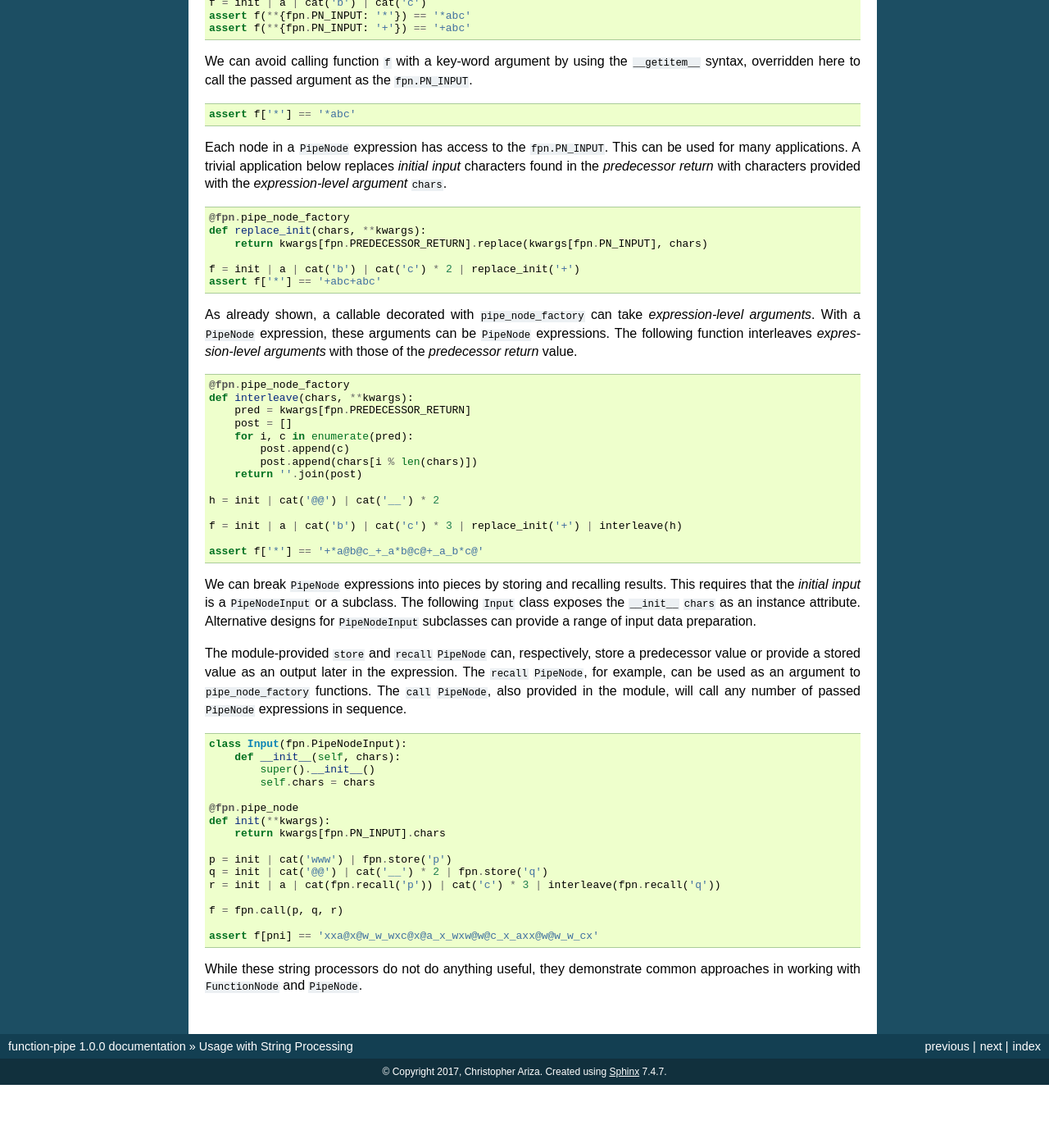
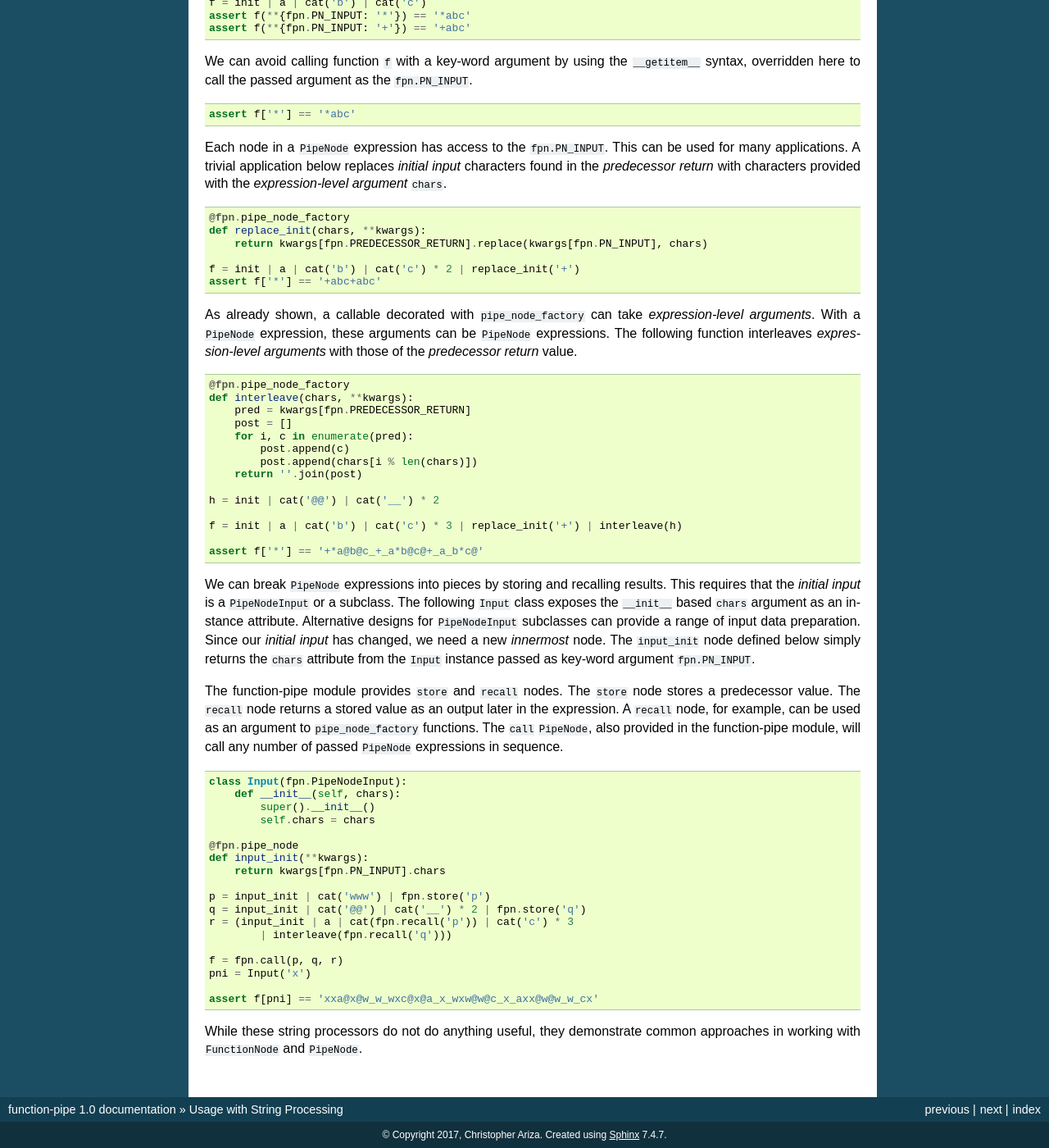
Before and after one commit to InvestmentSystems/function-pipe, a Sphinx documentation site: the page built from doc/source/usage_strings.rst, in a window 1280 px wide and 1400 px high, scrolled down 2981 px. Shown: the whole window at 82% size. Built offline with Sphinx 7.4.7, drawn with Linux system fonts in a browser that asks for light colours; before the commit the page ends 4304 px from its top, so only the background shows below that; some of the changed text lies outside the part shown.

Commit message:
updated docs, fixed typos

```diff
--- a/doc/source/conf.py
+++ b/doc/source/conf.py
@@ -49,9 +49,9 @@ copyright = '2017, Christopher Ariza'
 # built documents.
 #
 # The short X.Y version.
-version = '1.0.0'
+version = '1.0'
 # The full version, including alpha/beta/rc tags.
-release = '1.0.0'
+release = '1.0'
 
 # The language for content autogenerated by Sphinx. Refer to documentation
 # for a list of supported languages.
--- a/doc/source/usage_strings.py
+++ b/doc/source/usage_strings.py
@@ -153,11 +153,11 @@ def pn():
             self.chars = chars
 
     # we nee dot change our init function to read the chars attr
-    init = fpn.pipe_node(lambda **kwargs: kwargs[fpn.PN_INPUT].chars)
+    input_init = fpn.pipe_node(lambda **kwargs: kwargs[fpn.PN_INPUT].chars)
 
-    p = init | cat('www') | fpn.store('p')
-    q = init | cat('@@') | cat('__') * 2 | fpn.store('q')
-    r = init | a | cat(fpn.recall('p')) | cat('c') * 3 | interleave(fpn.recall('q'))
+    p = input_init | cat('www') | fpn.store('p')
+    q = input_init | cat('@@') | cat('__') * 2 | fpn.store('q')
+    r = input_init | a | cat(fpn.recall('p')) | cat('c') * 3 | interleave(fpn.recall('q'))
     f = fpn.call(p, q, r)
 
     pni = Input('x')
@@ -170,5 +170,5 @@ def pn():
 
 
 if __name__ == '__main__':
-    #fn()
+    fn()
     pn()
--- a/doc/source/usage_strings.rst
+++ b/doc/source/usage_strings.rst
@@ -196,9 +196,9 @@ As already shown, a callable decorated with ``pipe_node_factory`` can take *expr
     assert f['*'] == '+*a@b@c_+_a*b@c@+_a_b*c@'
 
 
-We can break ``PipeNode`` expressions into pieces by storing and recalling results. This requires that the *initial input* is a ``PipeNodeInput`` or a subclass. The following ``Input`` class exposes the ``__init__`` ``chars`` as an instance attribute. Alternative designs for ``PipeNodeInput`` subclasses can provide a range of input data preparation.
+We can break ``PipeNode`` expressions into pieces by storing and recalling results. This requires that the *initial input* is a ``PipeNodeInput`` or a subclass. The following ``Input`` class exposes the ``__init__`` based ``chars`` argument as an instance attribute. Alternative designs for ``PipeNodeInput`` subclasses can provide a range of input data preparation. Since our *initial input* has changed, we need a new *innermost* node. The ``input_init`` node defined below simply returns the ``chars`` attribute from the ``Input`` instance passed as key-word argument ``fpn.PN_INPUT``.
 
-The module-provided ``store`` and ``recall`` ``PipeNode`` can, respectively, store a predecessor value or provide a stored value as an output later in the expression. The ``recall`` ``PipeNode``, for example, can be used as an argument to ``pipe_node_factory`` functions. The ``call`` ``PipeNode``, also provided in the module, will call any number of passed ``PipeNode`` expressions in sequence.
+The function-pipe module provides ``store`` and ``recall`` nodes. The ``store`` node stores a predecessor value. The ``recall`` node returns a stored value as an output later in the expression. A ``recall`` node, for example, can be used as an argument to ``pipe_node_factory`` functions. The ``call`` ``PipeNode``, also provided in the function-pipe module, will call any number of passed ``PipeNode`` expressions in sequence.
 
 .. code-block:: python
 
@@ -208,14 +208,16 @@ The module-provided ``store`` and ``recall`` ``PipeNode`` can, respectively, sto
             self.chars = chars
 
     @fpn.pipe_node
-    def init(**kwargs):
+    def input_init(**kwargs):
         return kwargs[fpn.PN_INPUT].chars
 
-    p = init | cat('www') | fpn.store('p')
-    q = init | cat('@@') | cat('__') * 2 | fpn.store('q')
-    r = init | a | cat(fpn.recall('p')) | cat('c') * 3 | interleave(fpn.recall('q'))
+    p = input_init | cat('www') | fpn.store('p')
+    q = input_init | cat('@@') | cat('__') * 2 | fpn.store('q')
+    r = (input_init | a | cat(fpn.recall('p')) | cat('c') * 3
+            | interleave(fpn.recall('q')))
 
     f = fpn.call(p, q, r)
+    pni = Input('x')
 
     assert f[pni] == 'xxa@x@w_w_wxc@x@a_x_wxw@w@c_x_axx@w@w_w_cx'
 
```
Also changed, not shown: other parts of doc/source/usage_strings.rst (+1 -1 lines), doc/source/intro.rst (+20 -0 lines).
